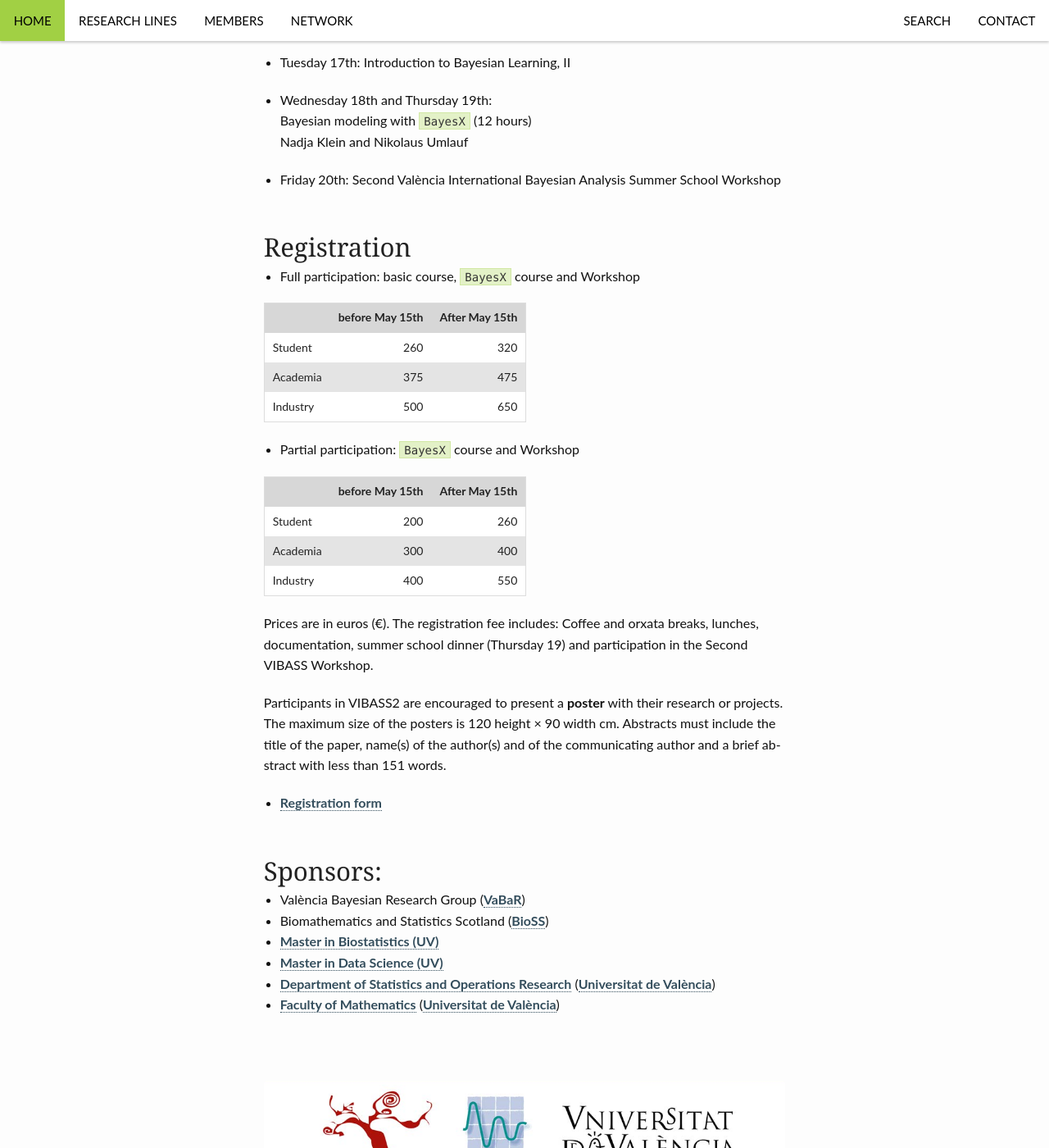
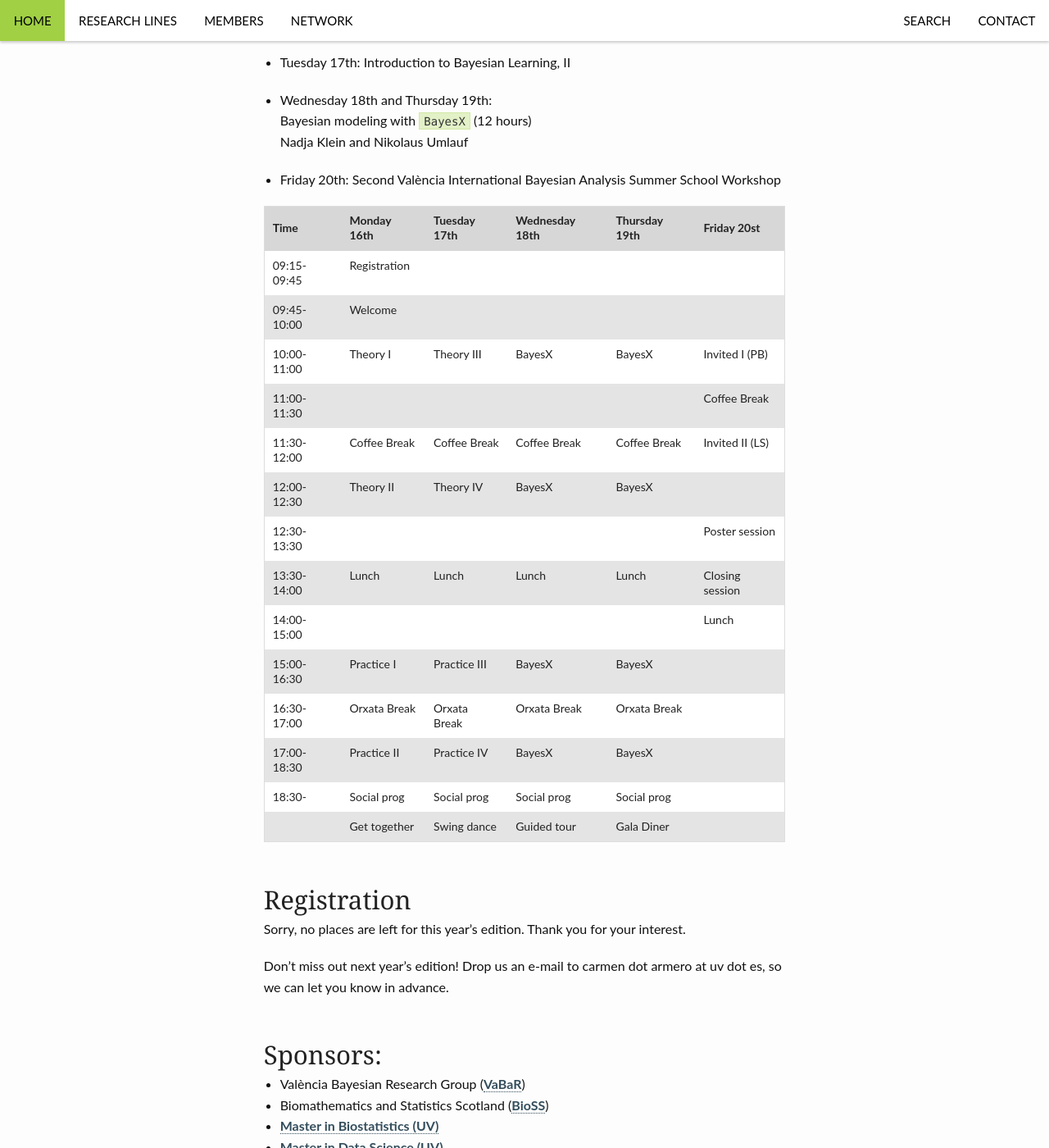
Before and after one commit to VABAR/VABAR.github.io, a Jekyll site: the page built from _posts/events/2018-01-15-vibass2/2018-01-12-vibass2.md, in a window 1280 px wide and 1400 px high, scrolled down 2331 px. Shown: the whole window at 82% size. Built offline with Jekyll 4.4.1, drawn with Linux system fonts in a browser that asks for light colours; some of the changed text lies outside the part shown.

Commit message:
vibass2: closed and timesheet

```diff
--- a/_posts/events/2018-01-15-vibass2/2018-01-12-vibass2.md
+++ b/_posts/events/2018-01-15-vibass2/2018-01-12-vibass2.md
@@ -1,14 +1,14 @@
 ---
 layout: page
 title: "València International Bayesian Analysis Summer School, 2nd edition"
-subheadline: "16-20 July 2018, València, Spain"
+subheadline: "16-20 July 2018, València, Spain (No places left)"
 meta_teaser: "VIBASS2 2018"
 teaser: VIBASS2 2018
 header:
   title: VIBASS 2
   image_fullwidth: header_vibass18.png
-  caption: Registration form
-  caption_url: http://congresos.adeituv.es/VIBASS2/
+  caption: Registration is CLOSED
+  <!-- caption_url: http://congresos.adeituv.es/VIBASS2/ -->
 image:
   thumb: widget_vibass2.png
   homepage: vibass2.jpg
@@ -80,9 +80,33 @@ València
     Summer School Workshop
 
 
+  Time         | Monday 16th   | Tuesday 17th  | Wednesday 18th  | Thursday 19th  | Friday 20st
+-------------  | --------------| --------------| ----------------| ---------------| ---------------------
+  09:15-09:45  | Registration  |               |                 |                |
+  09:45-10:00  | Welcome       |               |                 |                |
+  10:00-11:00  | Theory I      | Theory III    | BayesX          | BayesX         | Invited I (PB)
+  11:00-11:30  |               |               |                 |                | Coffee Break
+  11:30-12:00  | Coffee Break  | Coffee Break  | Coffee Break    | Coffee Break   | Invited II (LS)
+  12:00-12:30  | Theory II     | Theory IV     | BayesX          | BayesX         |
+  12:30-13:30  |               |               |                 |                | Poster session
+  13:30-14:00  | Lunch         | Lunch         | Lunch           | Lunch          | Closing session
+  14:00-15:00  |               |               |                 |                | Lunch
+  15:00-16:30  | Practice I    | Practice III  | BayesX          | BayesX         |
+  16:30-17:00  | Orxata Break  | Orxata Break  | Orxata Break    | Orxata Break   |
+  17:00-18:30  | Practice II   | Practice IV   | BayesX          | BayesX         |
+  18:30-       | Social prog   | Social prog   | Social prog     | Social prog    |
+               | Get together  | Swing dance   | Guided tour     | Gala Diner     |
+
 
 ## Registration
 
+Sorry, no places are left for this year's edition.
+Thank you for your interest.
+
+Don't miss out next year's edition! Drop us an e-mail to carmen dot armero at uv dot es, so we can let you know in advance.
+
+
+<!--
 - Full participation: basic course, `BayesX` course and Workshop
 
 | | before May 15th | After May 15th |
@@ -107,7 +131,7 @@ Participants in VIBASS2 are encouraged to present a __poster__ with their resear
 Abstracts must include the title of the paper, name(s) of the author(s) and of the communicating author and a brief abstract with less than 151 words.
 
 - [Registration form](http://congresos.adeituv.es/VIBASS2)
-
+-->
 
 ## Sponsors:
 
```
Also changed, not shown: images/widget_vibass2 (open).jpg (added), images/widget_vibass2.jpg.
